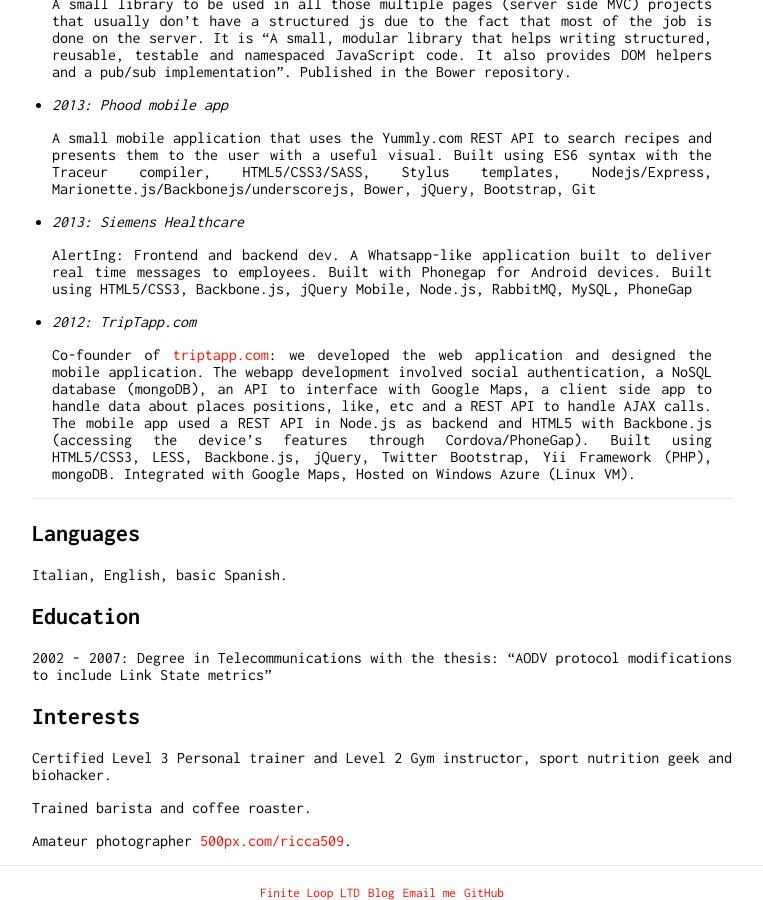
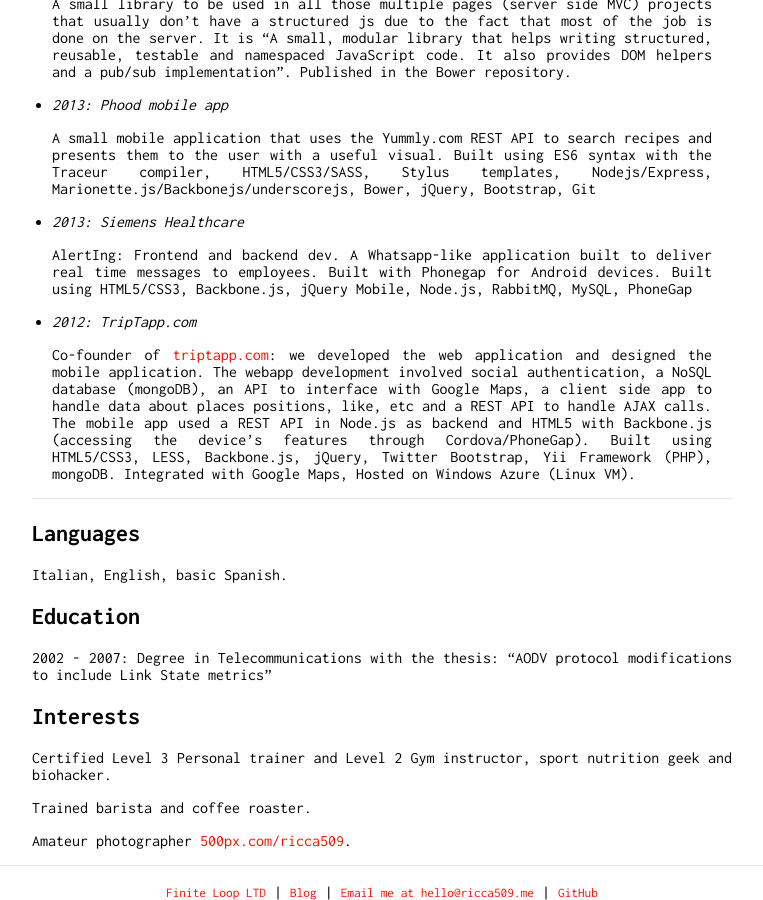
Before and after one commit to ricca509/ricca509.github.io, a Jekyll site: the page built from index.md, in a window 1280 px wide and 900 px high, scrolled down 4441 px. Shown: the whole window, without its empty margins (258-1021 px from the left). Built offline with Jekyll 4.4.1, drawn with Linux system fonts in a browser that asks for light colours; our own code applies the rules of GitHub Pages for plain Markdown files.

Commit message:
Adds divider

```diff
--- a/_config.yml
+++ b/_config.yml
@@ -12,7 +12,7 @@ footer_nav:
     link: "https://onefiniteloop.io"
   - text: "Blog"
     link: "https://onefiniteloop.io"
-  - text: "Email me"
+  - text: "Email me at hello@ricca509.me"
     link: "mailto:hello@ricca509.me"
   - text: "GitHub"
     link: "https://github.com/ricca509"
--- a/_includes/footer.html
+++ b/_includes/footer.html
@@ -3,6 +3,7 @@
   <p style="text-align: center; margin-bottom: 10px">
     {% for x in site.footer_nav %}
     <a href="{{ x.link }}"><small>{{ x.text }}</small></a>
+    {% if forloop.last == false %} | {% endif %}
     {% endfor %}
   </p>
 </footer>
```
